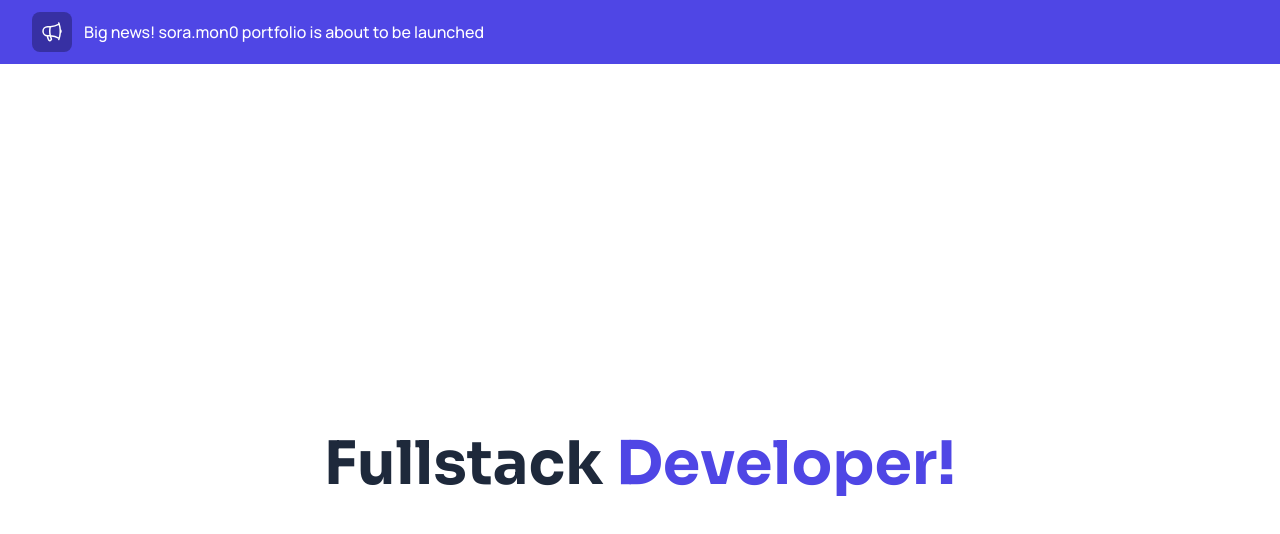
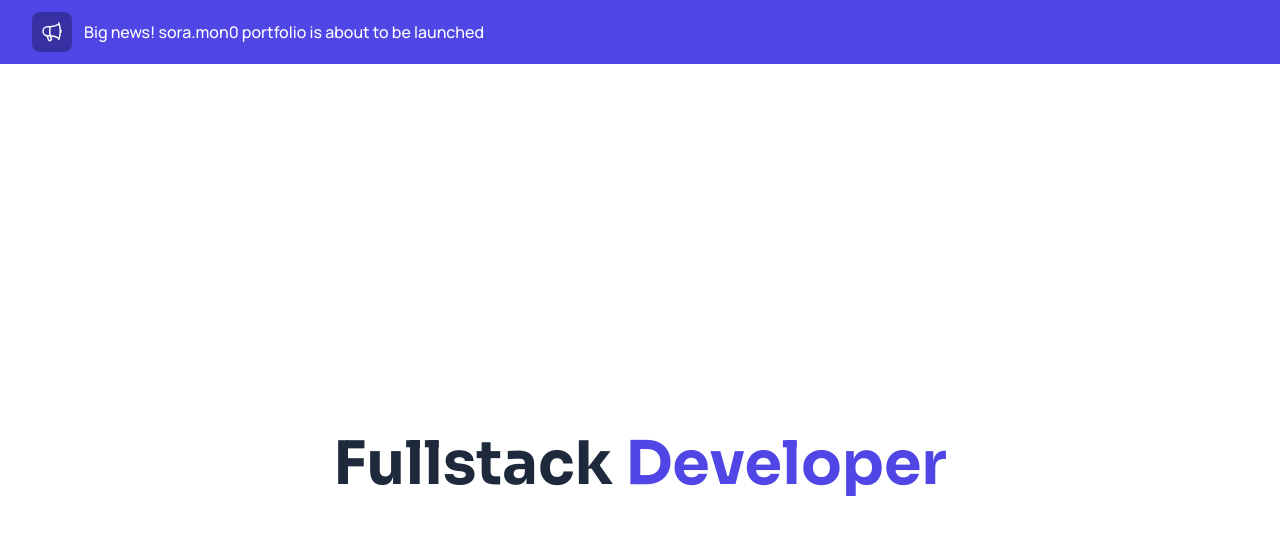
Before and after one commit to soramon0/portfolio, a Next.js app in the folder apps/web/: page / in a window 1280 px wide. Shown: the top 534 px of the page. Built offline with nearby package versions, Linux system fonts and the light colour scheme.

Commit message:
feat: remove ! following ayoub

```diff
--- a/apps/web/src/pages/index.tsx
+++ b/apps/web/src/pages/index.tsx
@@ -16,7 +16,7 @@
       <HeaderBanner />
       <main className="h-screen mx-auto max-w-8xl flex items-center justify-center">
         <h1 className="text-4xl leading-snug font-display font-bold text-slate-800 md:text-5xl lg:text-6xl">
-          Fullstack <span className="text-indigo-600">Developer!</span>
+          Fullstack <span className="text-indigo-600">Developer</span>
         </h1>
       </main>
     </>
```
